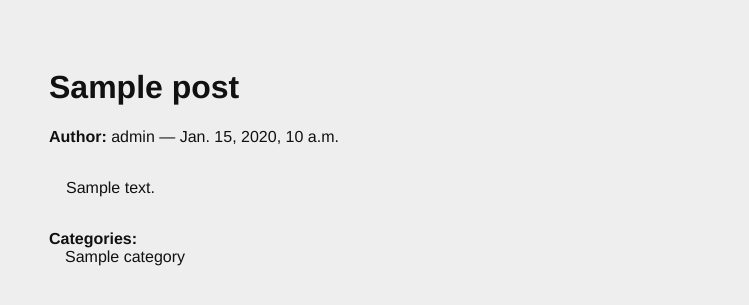
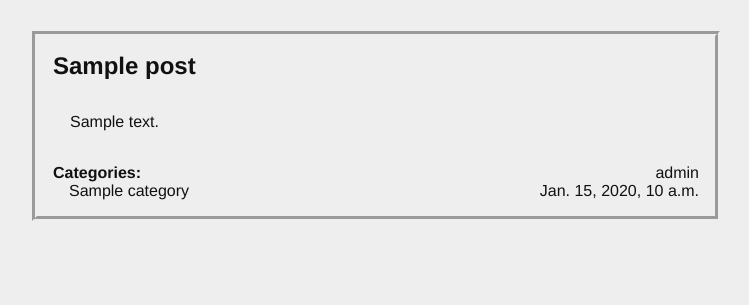
Before and after one commit to Douglas-Klos/django-blog, a Django app: page /posts/1/ in a window 1280 px wide. Shown: the part 20-325 px from the top of the page, without its empty margins (264-1013 px from the left). Run offline with Django 3.2, Linux system fonts and the light colour scheme; data comes from the database, SQL or seed files in the repository; tables that the repository leaves empty hold one stand-in row (values such as "Sample post").

Commit message:
Template adjustments, aesthetics mostly

```diff
--- a/blogging/static/django_blog.css
+++ b/blogging/static/django_blog.css
@@ -84,7 +84,7 @@ ul.categories li {
 .post{
     border-style: groove;
     padding: 1em;
-    border-width: 1px;
+    border-width: 5px;
 }
 .post-body {
     border-style: groove;
--- a/blogging/templates/blogging/detail.html
+++ b/blogging/templates/blogging/detail.html
@@ -15,15 +15,14 @@
     <br>
 
     <div class="post">
-        <h1>{{ post }}</h1>
-        <p class="byline">
-            <b>Author:</b> {{ post.author.username }} &mdash; {{ post.published_date }}
-        </p>
+        <h2 style="margin: 0">
+            {{ post.title }}
+        </h2>
 
-        <p class="post-body">
-            {{ post.text }}
-        </p>
+        <p class="post-body" style="white-space: pre-wrap;">{{ post.text }}</p>
 
+        <div class="col-container">
+            <div class="col">
                 <b>Categories:</b><br>
                 <ul class="categories">
                     {% for category in post.categories.all %}
@@ -31,4 +30,11 @@
                     {% endfor %}
                 </ul>
             </div>
+            <div class="col" align="right">
+                {{ post.author.username }}<br>
+                {{ post.published_date }}
+            </div>
+        </div>
+
+    </div>
 {% endblock %}
--- a/mysite/templates/base.html
+++ b/mysite/templates/base.html
@@ -4,7 +4,7 @@
 <!DOCTYPE html>
 <html>
     <head>
-        <title>My Django Blog</title>
+        <title>The Glorious Blog</title>
         <link type="text/css" rel="stylesheet" href="{% static 'django_blog.css' %}">
     </head>
     <body>
```
Also changed, not shown: blogging/templates/blogging/list.html (+12 -7 lines), blogging/templates/blogging/unpublished.html (+26 -3 lines). Lines whose indentation alone changed are shown as unchanged.
